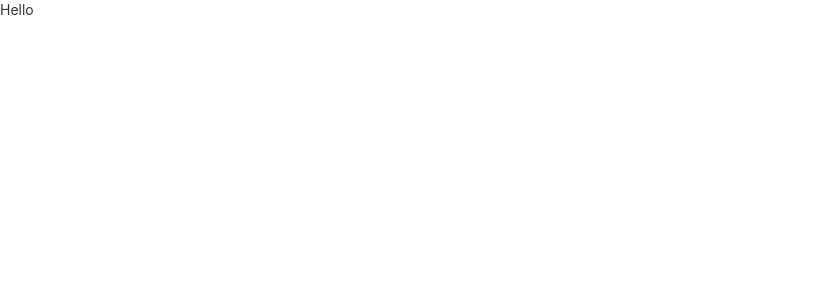
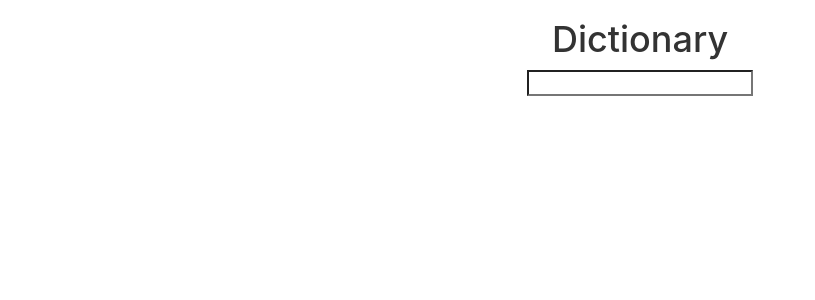
Before and after one commit to reneekaandorp/dictionary-app, a React (Create React App) app: page / in a window 1280 px wide. Shown: the top 300 px of the page, without its empty margins (0-815 px from the left). Built offline with nearby package versions, Linux system fonts and the light colour scheme.

Commit message:
Created search engine

```diff
--- a/src/App.css
+++ b/src/App.css
@@ -0,0 +1,3 @@
+.App {
+  text-align: center;
+}
--- a/src/App.js
+++ b/src/App.js
@@ -1,11 +1,17 @@
 import "./App.css";
+import Dictionary from "./Dictionary";
 
-function App() {
+export default function App() {
   return (
     <div className="App">
-      <header className="App-header">Hello</header>
+      <div className="container">
+        <header className="App-header">
+          <h1>Dictionary</h1>
+        </header>
+        <main>
+          <Dictionary />
+        </main>
+      </div>
     </div>
   );
 }
-
-export default App;
--- /dev/null
+++ b/src/Dictionary.js
@@ -0,0 +1,22 @@
+import React, { useState } from "react";
+import "./Dictionary.css";
+
+export default function Dictionary() {
+  let [keyword, setKeyword] = useState("");
+  function search(event) {
+    event.preventDefault();
+    alert(`Searching for ${keyword}`);
+  }
+
+  function handleKeywordChange(event) {
+    setKeyword(event.target.value);
+  }
+
+  return (
+    <div className="Dictionary">
+      <form onSubmit={search}>
+        <input type="search" onChange={handleKeywordChange} />
+      </form>
+    </div>
+  );
+}
```
Also changed, not shown: src/Dictionary.css (added).
